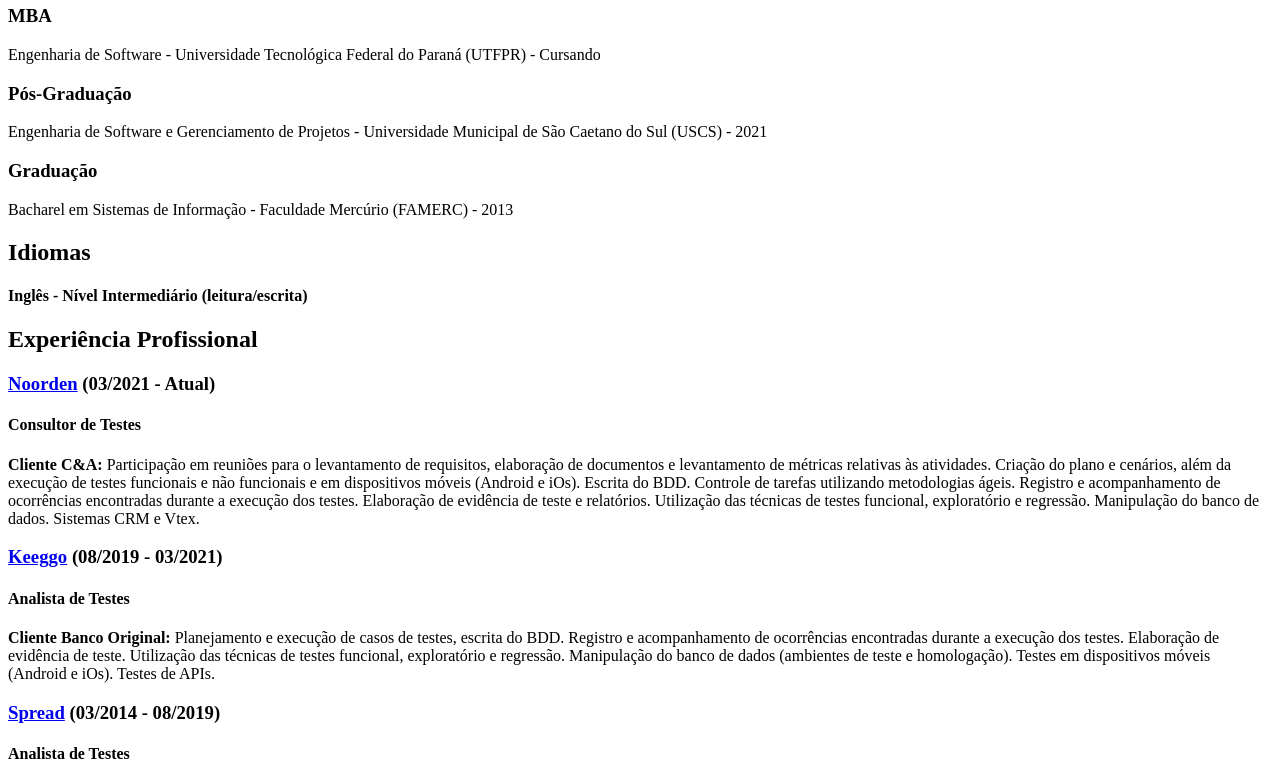
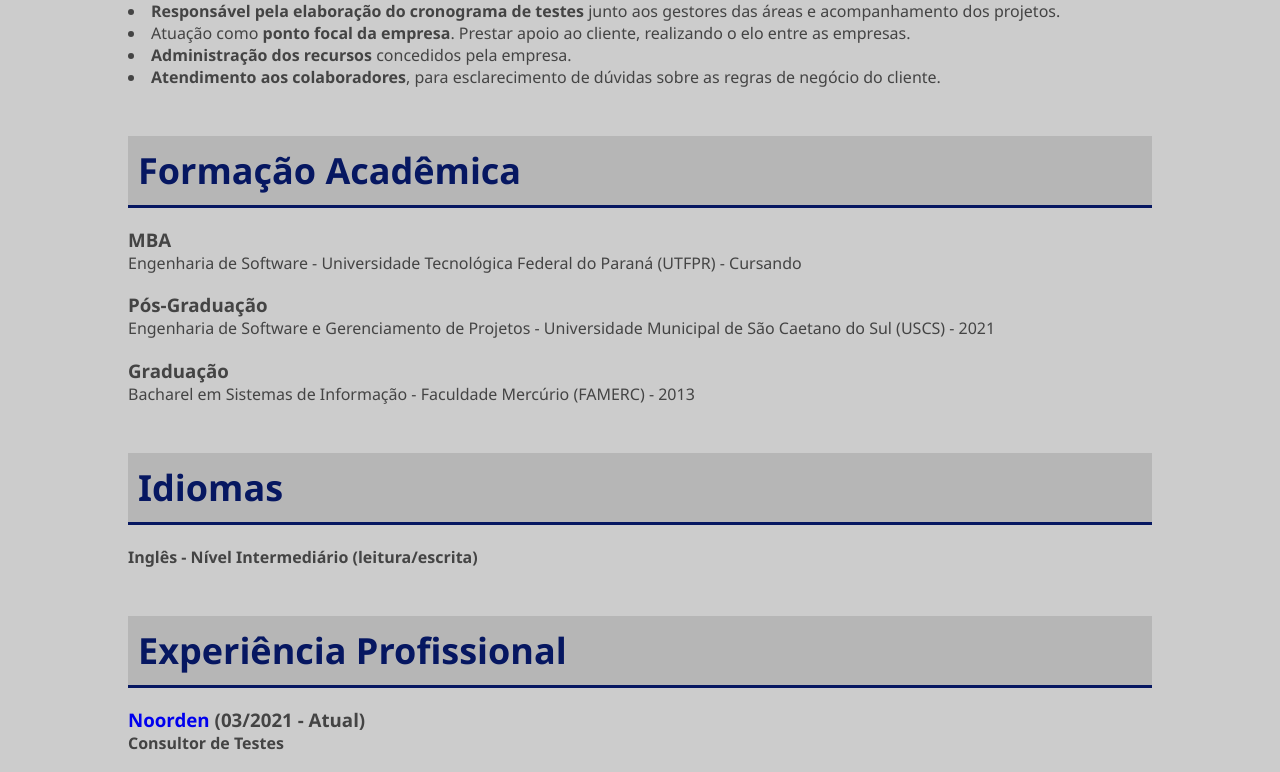
Before and after one commit to williamvianna/curriculo, a plain HTML site: page index.html in a window 1280 px wide. Shown: the part 586-1358 px from the top of the page. Drawn offline with Linux system fonts and the light colour scheme; the site is published under a folder, as on GitHub Pages, so addresses that start at the root find nothing.

Commit message:
Atualização currículo

```diff
--- a/index.html
+++ b/index.html
@@ -7,7 +7,7 @@
     <meta name="description" content="Curriculum">
     <meta name="author" content="William Vianna">
     <meta name="keywords" content="html, css, javascript">
-    <link rel="stylesheet" href="/curriculo/styles/estilo.css">
+    <link rel="stylesheet" href="./styles/estilo.css">
 </head>
 
 <body>
```
